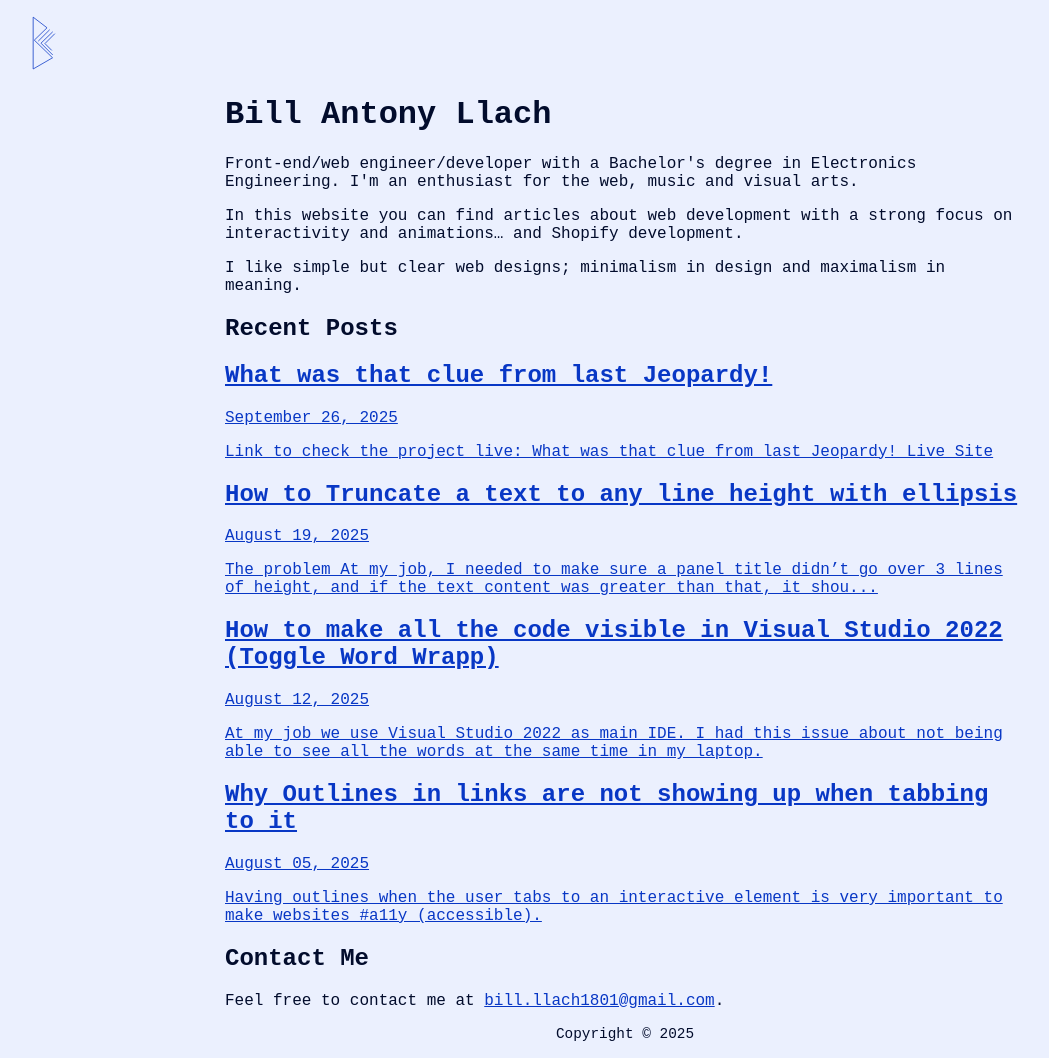
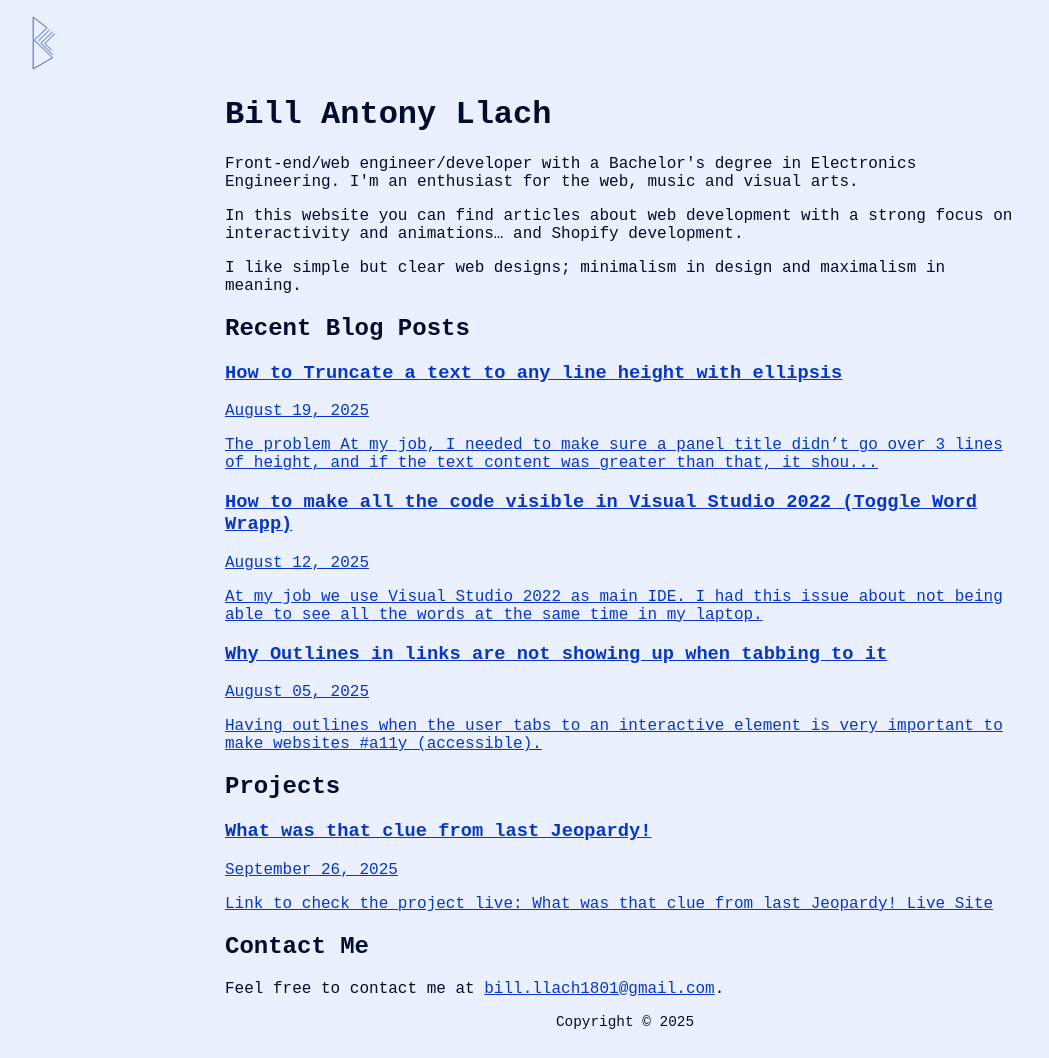
Before and after one commit to tony-coder-18/bill-antony-llach-blog, a Jekyll site: the page built from index.markdown, in a window 1280 px wide. Shown: the whole page, without its empty margins (15-1064 px from the left). Built offline with Jekyll 4.4.1, drawn with Linux system fonts in a browser that asks for light colours.

Commit message:
add projects section

```diff
--- a/_layouts/home.html
+++ b/_layouts/home.html
@@ -15,17 +15,19 @@ layout: default
             {{ content }}
         </section>
 
-        <div class="my-posts">
+        <section class="my-posts">
 
             <h2>
-                Recent Posts
+                Recent Blog Posts
             </h2>
+
             {% for post in site.posts %}
+                {% if post.categories contains 'blog' %}
                     <a href="{{ post.url | prepend: site.baseurl }}">
                         <article class="article-loop">
-                    <h2>
+                            <h3>
                                 {{ post.title }}
-                    </h2>
+                            </h3>
                             <div class="flex-info">
                                 <p>
                                     {{ post.date | date: "%B %d, %Y" }}
@@ -34,8 +36,33 @@ layout: default
                             {{ post.excerpt | strip_html | truncate: 150 }}
                         </article>
                     </a>
+                {% endif %}
             {% endfor %}
+
+            </section>
+
+            <section>
+                <h2>
+                    Projects
+                </h2>
+
+                {% for post in site.posts %}
+                    {% if post.categories contains 'projects' %}
+                        <a href="{{ post.url | prepend: site.baseurl }}">
+                        <article class="article-loop">
+                            <h3>
+                                {{ post.title }}
+                            </h3>
+                            <div class="flex-info">
+                                <p>
+                                    {{ post.date | date: "%B %d, %Y" }}
+                                </p>
                             </div>
-
+                            {{ post.excerpt | strip_html | truncate: 150 }}
+                        </article>
+                    </a>
+                    {% endif %}
+                {% endfor %}
+            </section>
     </div>
 </main>
```
Lines whose indentation alone changed are shown as unchanged.
